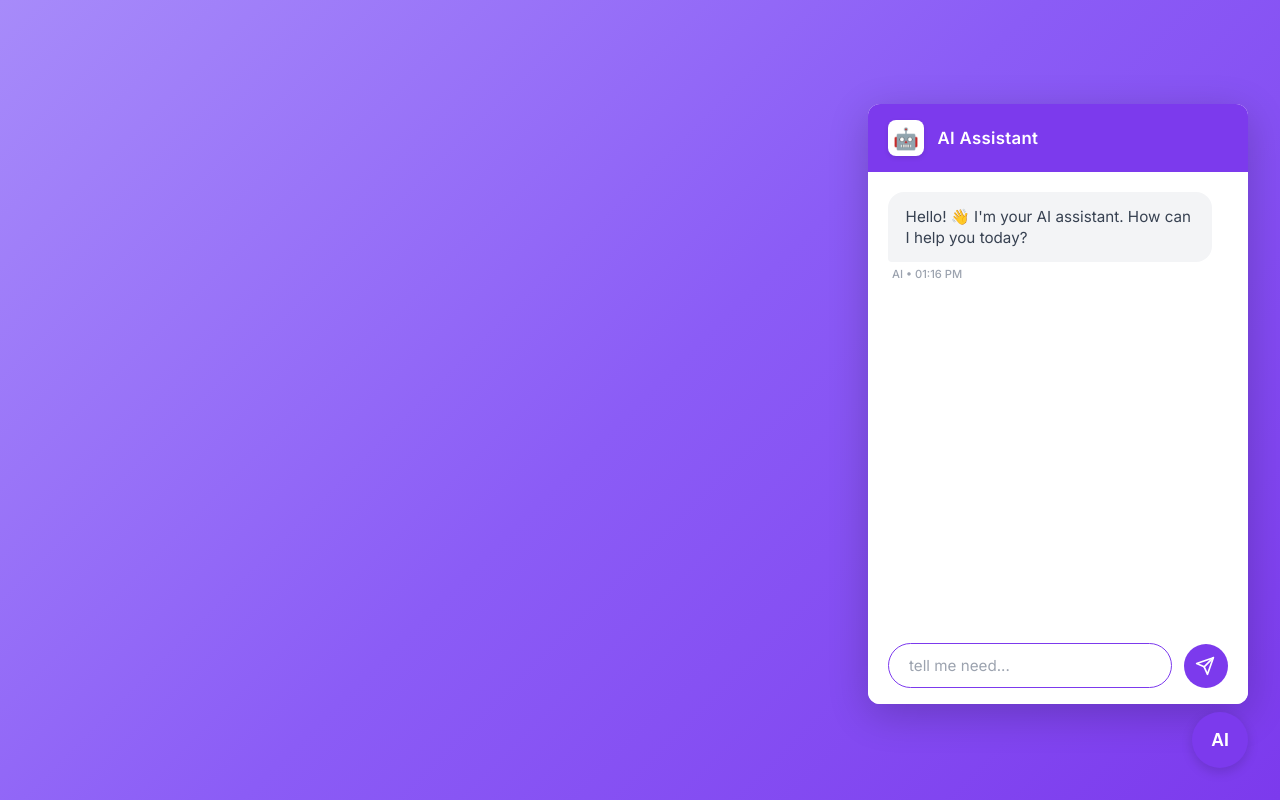
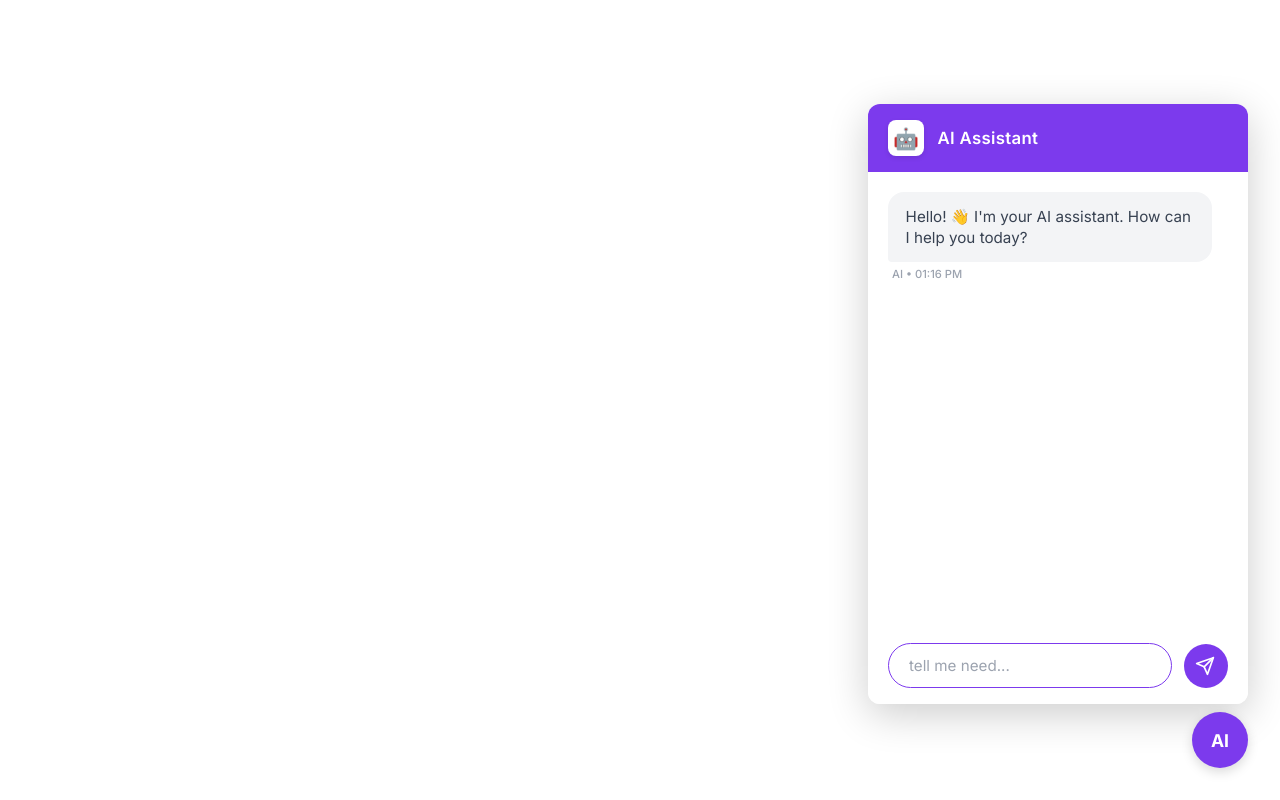
Before and after one commit to Ajay-kumar865/ai-college-assistant, a plain HTML site: page frontend/index.html in a window 1280 px wide. Drawn offline with Linux system fonts and the light colour scheme.

Commit message:
bg removed

```diff
--- a/frontend/index.html
+++ b/frontend/index.html
@@ -23,11 +23,9 @@
       --font-family: 'Inter', sans-serif;
     }
 
-    body {
-      margin: 0;
+    #widget-toggle-btn,
+    #ai-widget-container {
       font-family: var(--font-family);
-      background: linear-gradient(135deg, #a78bfa, #8b5cf6, #7c3aed);
-      min-height: 100vh;
     }
 
     /*
```
